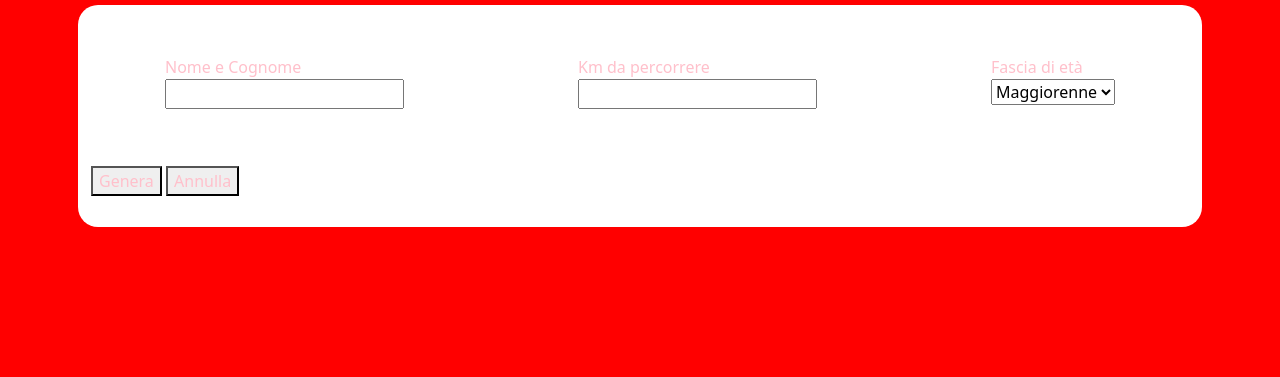
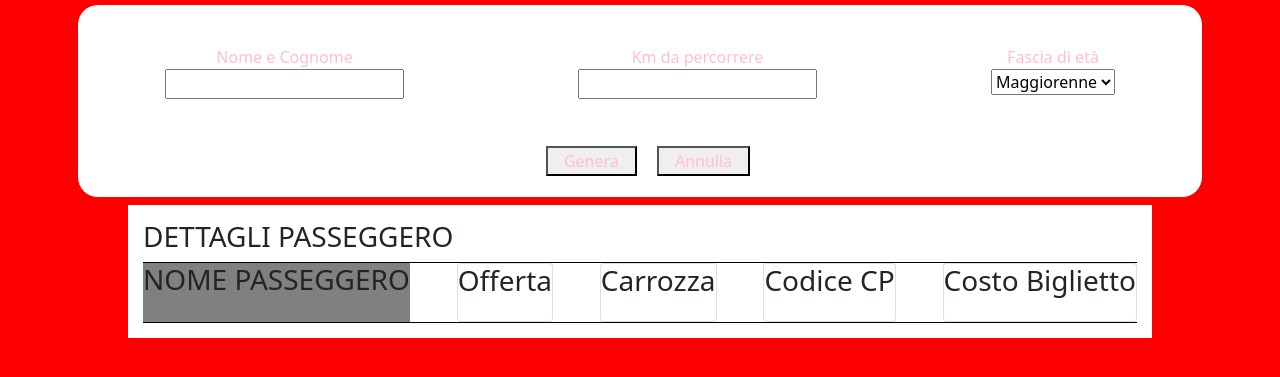
Before and after one commit to Dax2976/js-biglietto-treno-form, a plain HTML site: page index.html in a window 1280 px wide. Shown: the part 155-532 px from the top of the page. Drawn offline with nearby package versions, Linux system fonts and the light colour scheme.

Commit message:
fatta seconda parte del layout

```diff
--- a/index.html
+++ b/index.html
@@ -16,7 +16,7 @@
          <div class="mainContent w-80">
              <div class="priceContainer d-flex">
                  <div class="user_name_last">
-                     <div class="text-align-center pink">
+                     <div class="text-center pink">
                          Nome e Cognome
                      </div>
                      <div>
@@ -24,7 +24,7 @@
                     </div>
                  </div>
                  <div class="km_percorrere">
-                     <div class="text-align-center pink">
+                     <div class="text-center pink">
                         Km da percorrere
                      </div>
                      <div>
@@ -32,7 +32,7 @@
                      </div>
                  </div>
                  <div class="fascia_eta">
-                     <div class="text-align-center pink">
+                     <div class="text-center pink">
                          Fascia di età
                      </div>
                      <div class="">
@@ -44,11 +44,39 @@
                      </div>
                  </div>
              </div>
-             <div class="btn  text-align-center">
-                 <button class="pink" id="genera">Genera</button>
-                 <button class="pink" id="annulla">Annulla</button>
+             <div class="btn text-align-center">
+                 <button class="pink mx-3 px-3" id="genera">Genera</button>
+                 <button class="pink px-3" id="annulla">Annulla</button>
              </div>
          </div>
+    </div>
+    <div class="containerDisnone" id="Dnone">
+        <h2 class="text-white text-center text-uppercase py-3">il tuo biglietto</h2>
+    </div>
+    <div class="genTicket">
+        <h3 class="text-uppercase">dettagli passeggero</h3>
+        <div class="infoTicket d-flex">
+            <div class="cardUtente">
+                <h3 class="text-uppercase">nome passeggero</h3>
+                <p id="nomeUtente"></p>
+            </div>
+            <div class="card">
+                <h3>Offerta</h3>
+                <p id="offerta"></p>
+            </div>
+            <div class="card">
+                <h3>Carrozza</h3>
+                <p id="carrozza"></p>
+            </div>
+            <div class="card">
+                <h3>Codice CP</h3>
+                <p id="codeCp"></p>
+            </div>
+            <div class="card">
+                <h3>Costo Biglietto</h3>
+                <p id="ticketPrice"></p>
+            </div>
+        </div>
     </div>
 
     <script src="./js/main.js"></script>
--- a/js/css/style.css
+++ b/js/css/style.css
@@ -9,7 +9,7 @@ body{
 }
 
 .priceContainer{
-    padding: 50px 0;
+    padding: 40px 0;
     justify-content: space-around;
 }
 
@@ -19,6 +19,37 @@ body{
 }
 
 .btn{
+    display: block;
+    padding-bottom: 20px;
+    border-radius: 10px;
 
-    padding-bottom: 30px;
 }
+
+.genTicket{
+    background-color: white;
+    width: 80%;
+    margin: auto;
+    padding: 15px;
+}
+
+.infoTicket{
+    border-top: 1px solid black;
+    border-bottom: 1px solid black;
+    justify-content: space-between;
+}
+
+.cardUtente{
+    background-color: grey;
+}
+
+.containerDisnone{
+    display: none;
+    padding: 20px;
+    padding-bottom: 60px;
+}
+
+.card{
+    display: flex;
+    flex-direction: column;
+    justify-content: space-around;
+}
```
